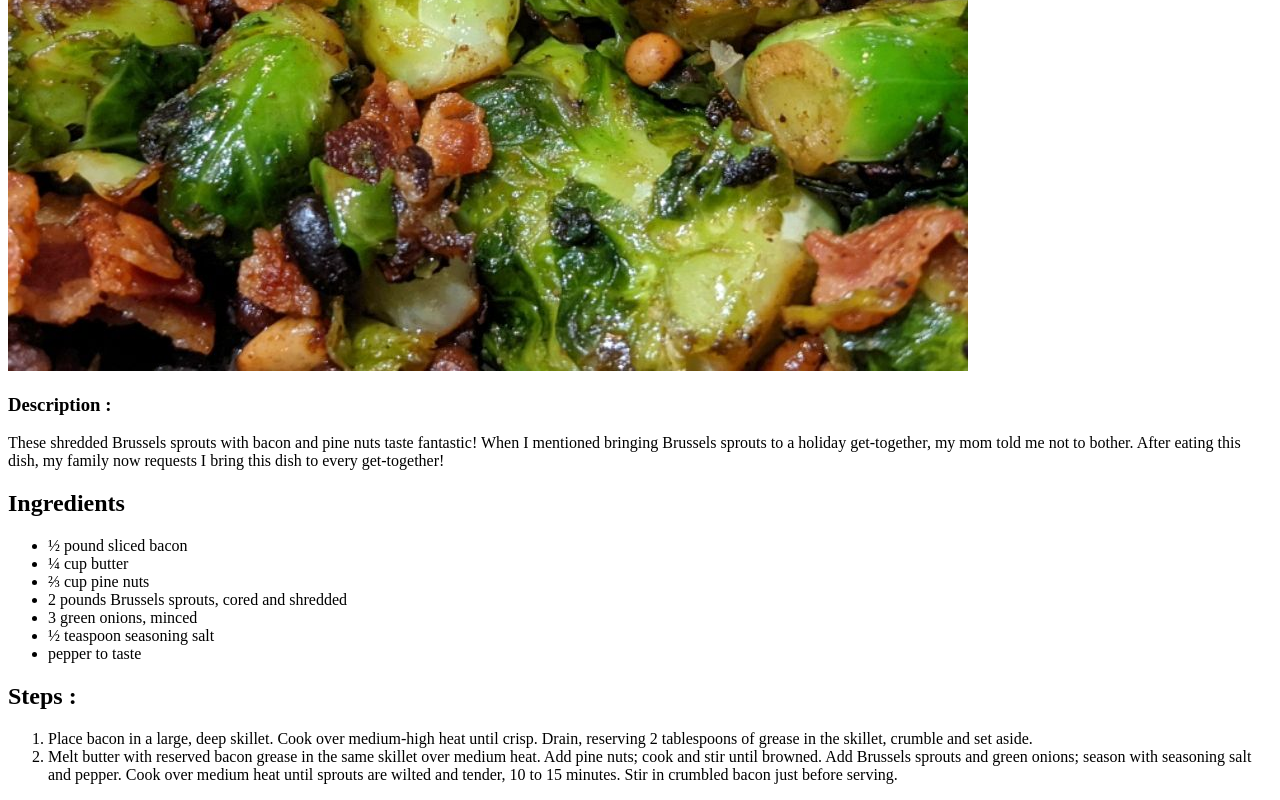
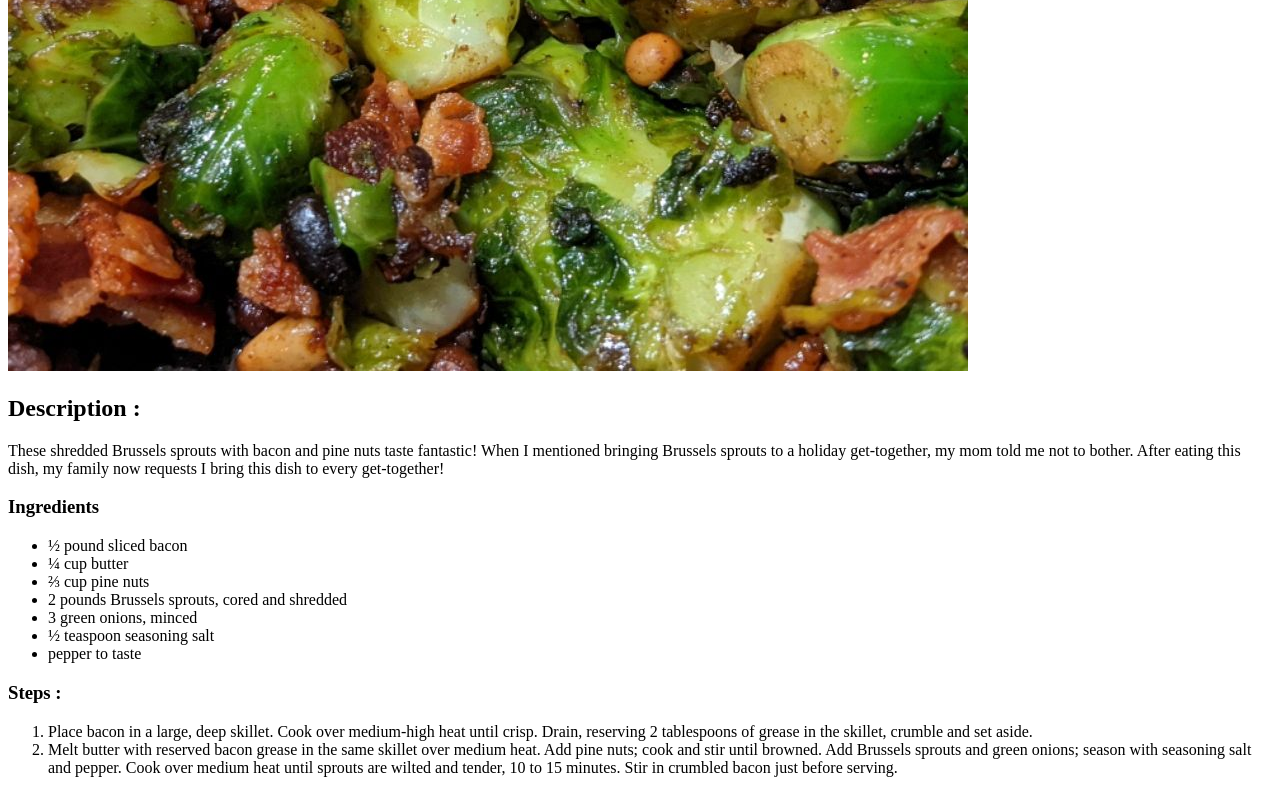
Before and after one commit to Abhi0944/odin-recipes, a plain HTML site: page recipes/brussels_sprouts.html in a window 1280 px wide. Shown: the part 669-1469 px from the top of the page. Drawn offline with Linux system fonts and the light colour scheme.

Commit message:
Few html tags has been modified

```diff
--- a/recipes/brussels_sprouts.html
+++ b/recipes/brussels_sprouts.html
@@ -8,14 +8,14 @@
   <body>
     <h1>Brussels Sprouts</h1>
     <img src="images/brussels_sprouts.jpg" alt="Brussels Sprouts" />
-    <h3>Description :</h3>
+    <h2>Description :</h2>
     <p>
       These shredded Brussels sprouts with bacon and pine nuts taste fantastic!
       When I mentioned bringing Brussels sprouts to a holiday get-together, my
       mom told me not to bother. After eating this dish, my family now requests
       I bring this dish to every get-together!
     </p>
-    <h2>Ingredients</h2>
+    <h3>Ingredients</h3>
     <ul>
       <li>½ pound sliced bacon</li>
       <li>¼ cup butter</li>
@@ -25,7 +25,7 @@
       <li>½ teaspoon seasoning salt</li>
       <li>pepper to taste</li>
     </ul>
-    <h2>Steps :</h2>
+    <h3>Steps :</h3>
     <ol>
       <li>
         Place bacon in a large, deep skillet. Cook over medium-high heat until
```
Also changed, not shown: recipes/candied_yams.html (+3 -3 lines), recipes/yeast_bread.html (+3 -3 lines).
